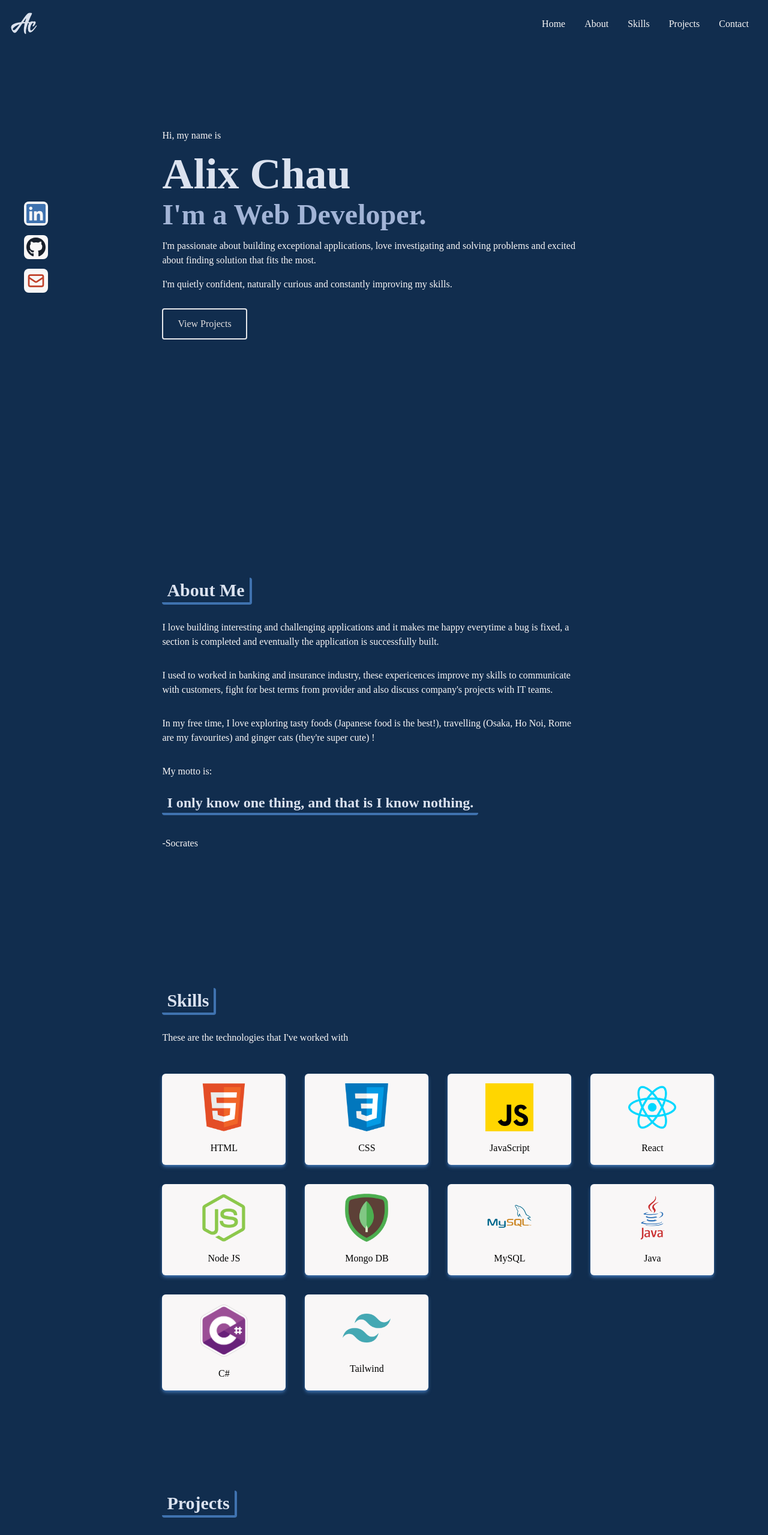
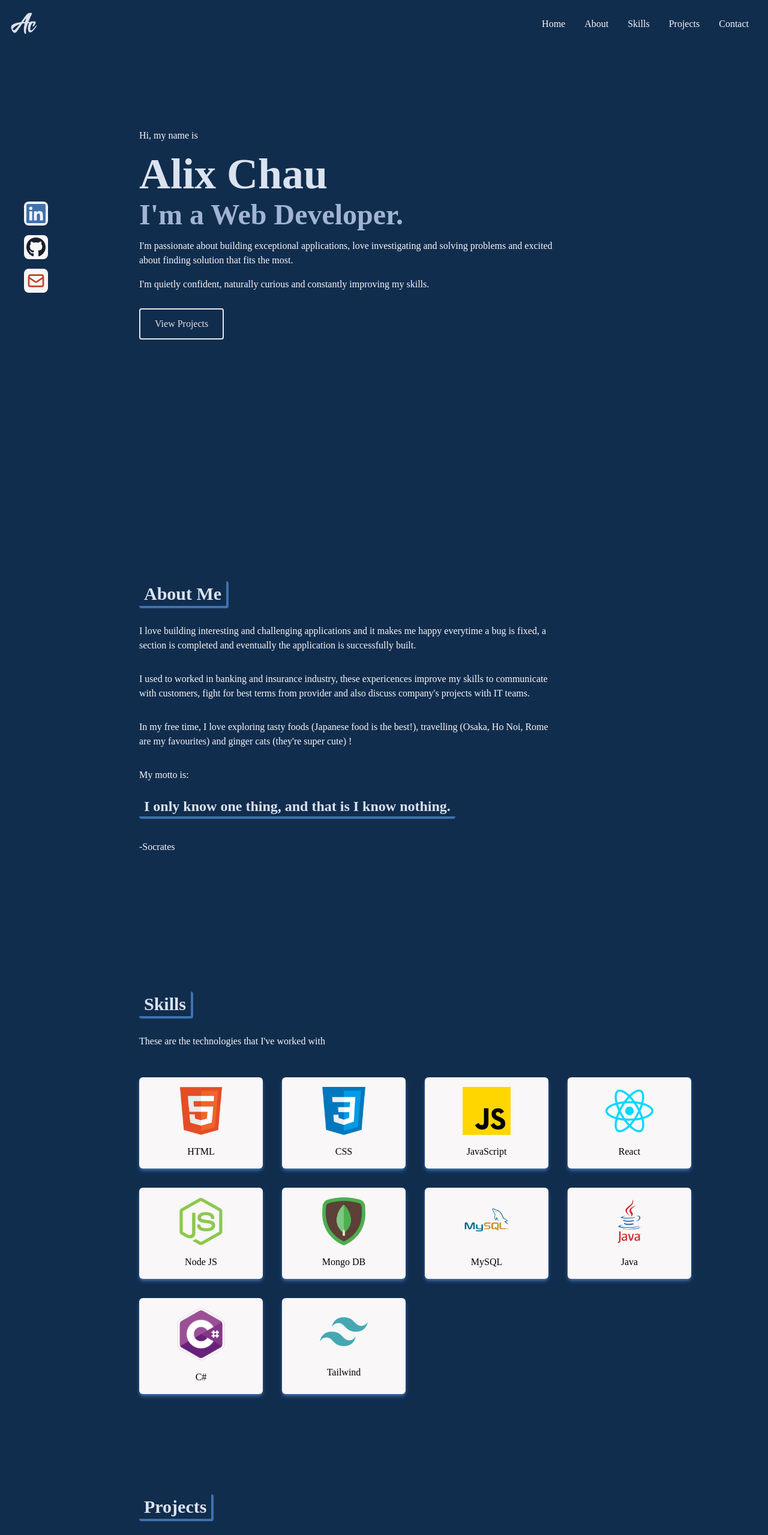
Before and after one commit to Alixchau/Portfolio-React, a React (Create React App) app: page / in a window 1280 px wide. Shown: the top 2559 px of the page at 60% size. Built offline with nearby package versions, Linux system fonts and the light colour scheme; the HTML template or start-up script is replaced by a standard one.

Commit message:
minor revise on page padding

```diff
--- a/src/components/About.jsx
+++ b/src/components/About.jsx
@@ -2,9 +2,9 @@ import React from 'react'
 
 const About = () => {
   return (
-    <div name='about' className='w-full h-screen bg-[#112D4E]'>
+    <div name='about' className='w-full h-screen bg-[#112D4E]  pt-40 md:pt-3'>
     {/* Container */}
-      <div className='max-w-[1000px] mx-auto px-10 flex flex-col justify-center h-full md:ml-[18vw]'>
+      <div className='max-w-[1000px] mx-auto px-10 flex flex-col justify-center h-full md:ml-[15vw]'>
         <div>
           <p className='text-3xl font-bold inline border-b-4 border-r-4 rounded border-[#3F72AF] text-[#DBE2EF] px-2 py-1'>About Me</p>
           <p className='text-[#F9F7F7] pt-4 max-w-[700px] my-4'>I love building interesting and challenging applications and it makes me happy everytime a bug is fixed, a section is completed and eventually the application is successfully built.
--- a/src/components/Contact.jsx
+++ b/src/components/Contact.jsx
@@ -2,8 +2,8 @@ import React from 'react'
 
 const Contact = () => {
   return (
-    <div name='contact' className='w-full h-screen bg-[#112D4E] '>
-      <div className='max-w-[1000px] mx-auto px-10 flex flex-col justify-center h-full md:ml-[18vw]'>
+    <div name='contact' className='w-full h-screen bg-[#112D4E]  py-40 md:pt-3'>
+      <div className='max-w-[1000px] mx-auto px-10 flex flex-col justify-center h-full md:ml-[15vw]'>
       <form action='https://getform.io/f/02d14b7c-a009-43b7-802d-f6f4acc61a14' method='POST' className='flex flex-col max-w-[600px] w-full '>
         <div>
           <p className='text-3xl font-bold inline border-b-4 border-r-4 rounded border-[#3F72AF] text-[#DBE2EF] px-2 py-1'>Contact</p>
--- a/src/components/Home.jsx
+++ b/src/components/Home.jsx
@@ -7,7 +7,7 @@ const Home = () => {
   return (
     <div name='home' className='w-full h-screen bg-[#112D4E]'>
       {/* container */}
-      <div className='max-w-[1000px] mx-auto px-10 flex flex-col justify-center h-full md:ml-[18vw]'>
+      <div className='max-w-[1000px] mx-auto px-10 flex flex-col justify-center h-full md:ml-[15vw]'>
         <p className='text-[#F9F7F7] py-2 '>Hi, my name is</p>
         <h1 className='text-4xl sm:text-7xl font-bold text-[#DBE2EF] py-2'>Alix Chau</h1>
         <h2 className='text-3xl sm:text-5xl font-bold text-[#a2b4d6]'>I'm a Web Developer.</h2>
--- a/src/components/Projects.jsx
+++ b/src/components/Projects.jsx
@@ -10,9 +10,9 @@ import Mysql from '../assets/mysql.png'
 
 const Projects = () => {
   return (
-    <div name='projects' className='w-full md:h-screen bg-[#112D4E]'>
+    <div name='projects' className='w-full md:h-screen bg-[#112D4E] pt-40 md:pt-3'>
       {/* Container */}
-      <div className='max-w-[1000px] mx-auto px-10 flex flex-col justify-center  h-full md:ml-[18vw]'>
+      <div className='max-w-[1000px] mx-auto px-10 flex flex-col justify-center h-full md:ml-[15vw]'>
         <div>
           <p className='text-3xl font-bold inline border-b-4 border-r-4 rounded border-[#3F72AF] text-[#DBE2EF] px-2 py-1'>Projects</p>
           <p className='text-[#F9F7F7] pt-4 my-4'>These are my previous projects</p>
@@ -21,10 +21,10 @@ const Projects = () => {
         <div className='grid sm:grid-cols-2 gap-6 justify-center mx-0'>
           {/* Grid item */}
           <div className='group container rounded shadow-md shadow-[#3F72AF]'>
-          <div className=' h-[200px] mb-4'>
+          <div className=' h-[200px] md:mb-4'>
           <img src={Beans} alt='project picture' className='rounded object-cover' />
           </div>
-            <p className='text-center text-[#F9F7F7] font-bold py-4'>...Beans</p>
+            <p className='text-center text-[#F9F7F7] font-bold pb-2 md:py-4'>...Beans</p>
             <p className='w-full pb-2 px-4 text-[#F9F7F7] text-center'>...Bean is a landing page of a coffee bean's company. It's a responsive website for desktop, tablet and mobile.</p>
             <p className='text-center text-[#F9F7F7] font-bold py-4'>Stack</p>
               <div className='flex justify-center'>
@@ -48,10 +48,10 @@ const Projects = () => {
 
           {/* Grid item */}
           <div className='rounded shadow-md shadow-[#3F72AF]'>
-          <div className=' h-[200px] mb-4'>
+          <div className=' h-[200px] md:mb-4'>
             <img src={Reciplore} alt='project picture' className='rounded object-cover' />
             </div>
-            <p className='text-center text-[#F9F7F7] font-bold py-4'>Reciplore</p>
+            <p className='text-center text-[#F9F7F7] font-bold pb-2 md:py-4'>Reciplore</p>
             <p className='w-full pb-2 px-4 text-[#F9F7F7] text-center'>Reciplore is a responsive website for exploring recipes and wine pairing. Data gets from spoonacular API. </p>
             <p className='text-center text-[#F9F7F7] font-bold py-4'>Stack</p>
               <div className='flex justify-center'>
--- a/src/components/Skills.jsx
+++ b/src/components/Skills.jsx
@@ -12,9 +12,9 @@ import C from '../assets/c.png'
 
 const Skills = () => {
   return (
-    <div name='skills' className='w-full md:h-screen bg-[#112D4E]'>
+    <div name='skills' className='w-full md:h-screen bg-[#112D4E] pt-60 md:pt-3'>
       {/* Container */}
-      <div className='max-w-[1000px] mx-auto px-10 flex flex-col justify-center h-full md:ml-[18vw]'>
+      <div className='max-w-[1000px] mx-auto px-10 flex flex-col justify-center h-full md:ml-[15vw]'>
         <div>
           <p className='text-3xl font-bold inline border-b-4 border-r-4 rounded border-[#3F72AF] text-[#DBE2EF] px-2 py-1'>Skills</p>
           <p className='text-[#F9F7F7] pt-4 my-4'>These are the technologies that I've worked with</p>
```
